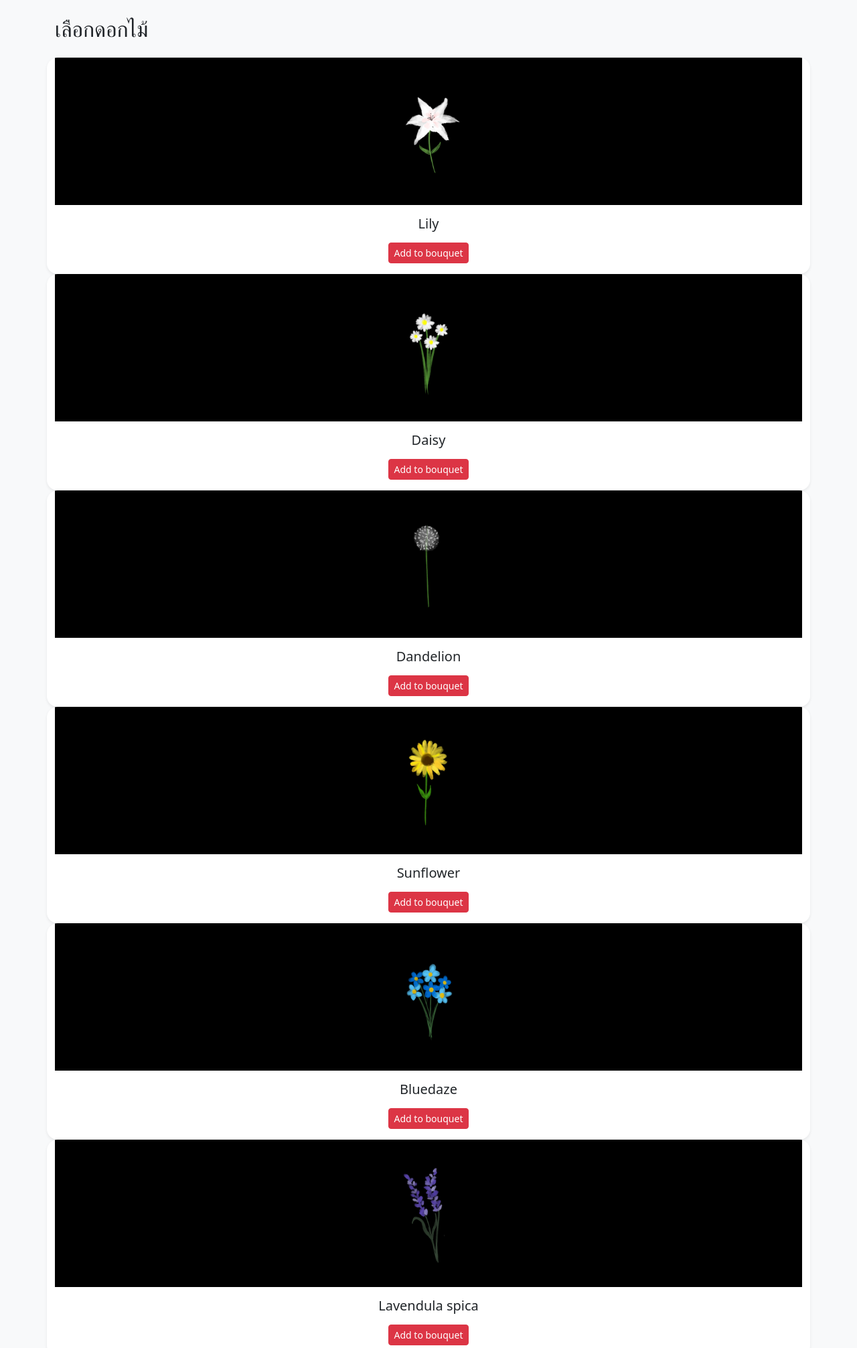
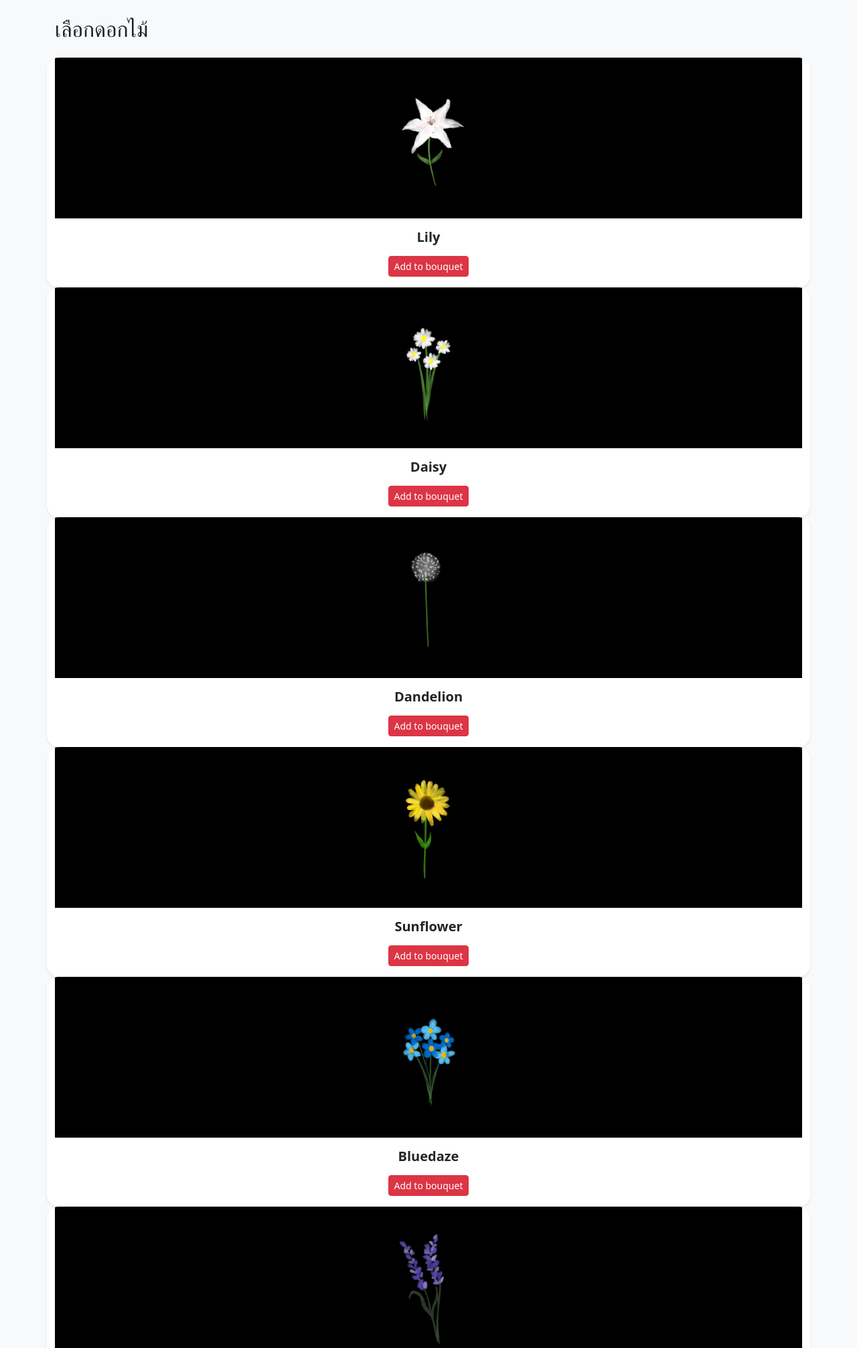
Before and after one commit to 6810110102psu-cmd/bouquet-web, a Flask app: page /flowers in a window 1280 px wide. Shown: the part 56-2068 px from the top of the page at 67% size. Run offline with Flask 3, Linux system fonts and the light colour scheme.

Commit message:
ปรับขอบให้มนและเปลี่ยนขนาดกล่อง

```diff
--- a/templates/flowers.html
+++ b/templates/flowers.html
@@ -5,23 +5,34 @@
 <style>
 /* การ์ด */
 .card {
-    border-radius: 16px;       /* โค้งมน */
+    border-radius: 18px;       /* โค้งมน */
     overflow: hidden;          /* ให้พื้นหลังไม่ล้น */
+    box-shadow: 0 8px 20px rgba(0,0,0,0.08); /* เงานุ่ม */
+    transition: 0.25s ease;
 }
-
+.card:hover {
+    transform: translateY(-4px);
+    box-shadow: 0 14px 28px rgba(0,0,0,0.12);
+}
 /* กล่องรูปดอกไม้ */
 .flower-box {
-    height: 220px;             /* ลดจาก 260 → 220 */
+    height: 240px;             /* เพิ่มจาก 220 → 240 */
     background-color: #000000; /* สีดำ */
     display: flex;
     align-items: center;
     justify-content: center;
+    padding: 12px;
 }
 
 /* รูปดอกไม้ */
 .flower-img {
-    max-height: 85%;
-    max-width: 85%;
+    max-height: 100%;
+    max-width: 100%;
+    object-fit: contain;           /* สำคัญมาก */
+}
+/* ตัวอักษรชื่อ */
+.card-body h5 {
+    font-weight: 600;
 }
 </style>
 
```
